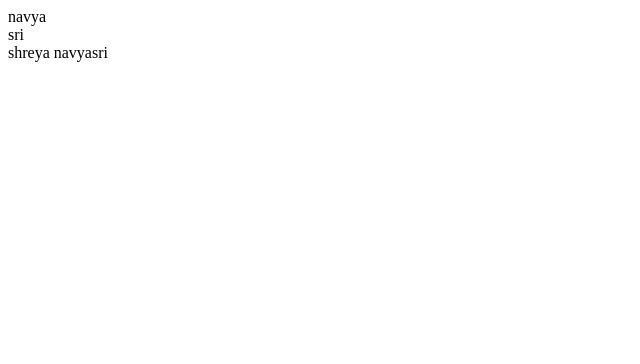
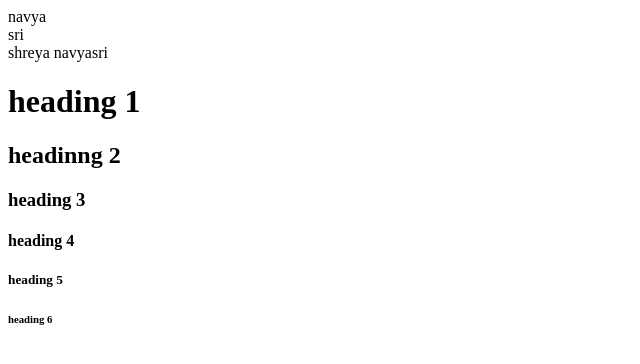
Before and after one commit to Vnavyasri/Front-End, a plain HTML site: page index.html in a window 1280 px wide. Shown: the whole page, without its empty margins (0-640 px from the left). Drawn offline with Linux system fonts and the light colour scheme.

Commit message:
heading tags

```diff
--- a/index.html
+++ b/index.html
@@ -14,5 +14,15 @@
   <span>shreya</span>
   <span>navyasri</span>
 
+  <!-- heading tags -->
+   <h1>heading 1</h1>
+   <h2>headinng 2</h2>
+   <h3>heading 3</h3>
+   <h4>heading 4</h4>
+   <h5>heading 5</h5>
+   <h6>heading 6</h6>
+
+
+
   </body>
   </html>
```
